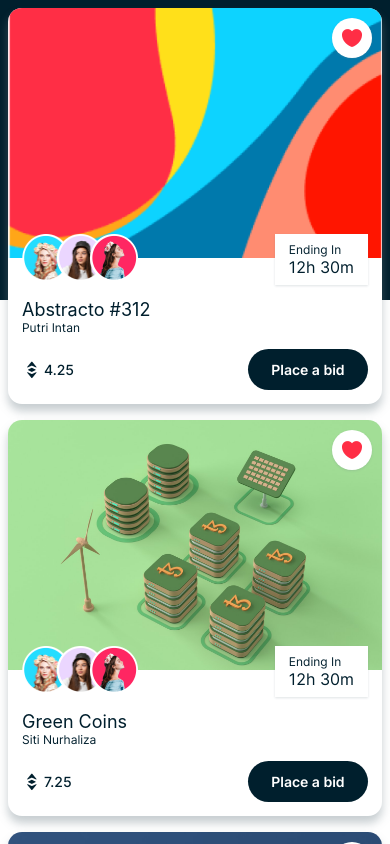
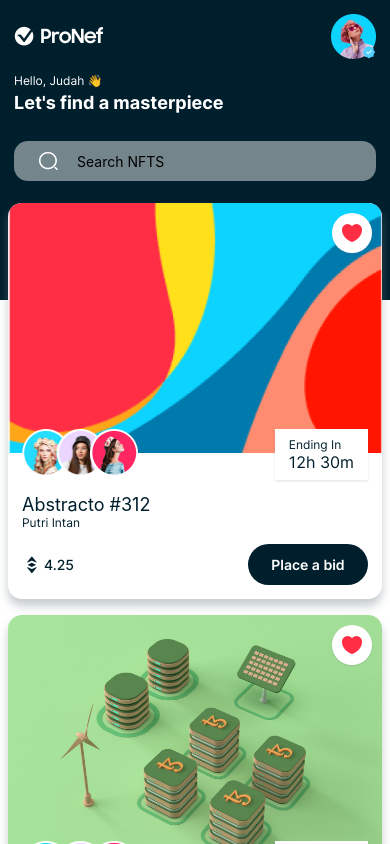
Before and after one commit to DebayoTomisin/Nft-marketplace, a React Native app: screen /Home in a window 390 px wide. Shown: the top 844 px of the page. Built offline with nearby package versions, Linux system fonts and the light colour scheme.

Commit message:
chore/implement home header

```diff
--- a/App.js
+++ b/App.js
@@ -32,7 +32,7 @@
         initialRouteName="Home"
       >
         <Stack.Screen name="Home" component={Home} />
-        <Stack.Screen name="details" component={Details} />
+        <Stack.Screen name="Details" component={Details} />
       </Stack.Navigator>
     </NavigationContainer>
   );
--- a/components/HomeHeader.js
+++ b/components/HomeHeader.js
@@ -1,12 +1,112 @@
-import React from 'react'
-import { View, Text } from 'react-native'
+import React from "react";
+import { View, Text, Image, TextInput } from "react-native";
+import { COLORS, FONTS, SIZES, assets } from "../constants";
 
-const HomeHeader = () => {
-    return (
-        <View>
-            <Text></Text>
+const HomeHeader = ({ onSearch }) => {
+  return (
+    <View
+      style={{
+        backgroundColor: COLORS.primary,
+        padding: SIZES.font,
+      }}
+    >
+      <View
+        style={{
+          flexDirection: "row",
+          justifyContent: "space-between",
+          alignItems: "center",
+        }}
+      >
+        <Image
+          source={assets.logo}
+          resize="contain"
+          style={{
+            width: 90,
+            height: 25,
+          }}
+        />
+
+        <View
+          style={{
+            width: 45,
+            height: 45,
+          }}
+        >
+          <Image
+            source={assets.person01}
+            resizeMode="contain"
+            style={{
+              width: "100%",
+              height: "100%",
+            }}
+          />
+
+          <Image
+            source={assets.badge}
+            resizeMode="contain"
+            style={{
+              position: "absolute",
+              height: 15,
+              width: 15,
+              bottom: 0,
+              right: 0,
+            }}
+          />
         </View>
-    )
-}
+      </View>
 
-export default HomeHeader
+      <View
+        style={{
+          marginVertical: SIZES.font,
+        }}
+      >
+        <Text
+          style={{
+            fontFamily: FONTS.regular,
+            fontSize: SIZES.small,
+            color: COLORS.white,
+          }}
+        >
+          Hello, Judah 👋
+        </Text>
+
+        <Text
+          style={{
+            fontFamily: FONTS.bold,
+            fontSize: SIZES.large,
+            color: COLORS.white,
+            marginTop: SIZES.base / 2,
+          }}
+        >
+          Let's find a masterpiece
+        </Text>
+      </View>
+
+      <View style={{ marginTop: SIZES.font }}>
+        <View style={{
+            width: '100%',
+            borderRadius: SIZES.font,
+            backgroundColor: COLORS.gray,
+            flexDirection: 'row',
+            alignItems: 'center',
+            paddingHorizontal: SIZES.font,
+            paddingVertical: SIZES.small - 2,
+        }}>
+          <Image
+            source={assets.search}
+            resizeMode="contain"
+            style={{ wwidth: 20, height: 20, marginRight: SIZES.base }}
+          />
+
+          <TextInput
+            placeholder="Search NFTS"
+            style={{ flex: 1 }}
+            onChangeText={onSearch}
+          />
+        </View>
+      </View>
+    </View>
+  );
+};
+
+export default HomeHeader;
```
